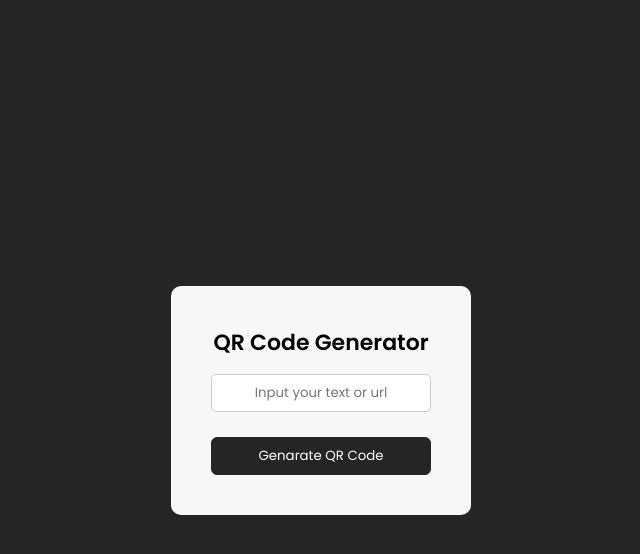
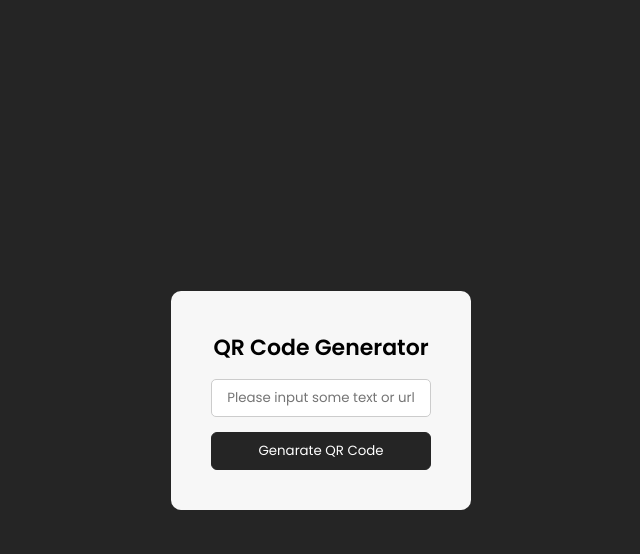
Before and after one commit to mSaroarDev/qrCodeGen, a plain HTML site: page index.html in a window 1280 px wide. Both pictures are taken after a click on the button "Genarate QR Code". Shown: the whole page, without its empty margins (319-959 px from the left). Drawn offline with Linux system fonts and the light colour scheme.

Commit message:
code updated

```diff
--- a/index.html
+++ b/index.html
@@ -10,18 +10,14 @@
   <body>
     <div class="box">
       <h1>QR Code Generator</h1>
-      <input
-        class="error"
-        type="text"
-        placeholder="Input your text or url"
-      /><br />
+      <input type="text" placeholder="Input your text or url" /><br />
       <div class="imgbox">
         <img src="" />
       </div>
+
       <h6></h6>
+
       <button onclick="genQr()">Genarate QR Code</button>
-
-      <!-- popup -->
     </div>
 
     <script src="script.js"></script>
--- a/script.js
+++ b/script.js
@@ -8,11 +8,15 @@ let h6 = document.querySelector('h6');
 
 function genQr(){
 
-    if(inputBox.value === ''){
-        alert('Please input text or url')
-    }else{
+    if(inputBox.value !== ''){
         qrImg.src = url + inputBox.value;
         imgbox.classList.add('showImg');
-        h6.innerText = inputBox.value;
+        inputBox.style.marginBottom = '0px';
+    }else{
+        inputBox.classList.add('error');
+        inputBox.placeholder = 'Please input some text or url';
+        setTimeout(()=>{
+            inputBox.classList.remove('error')
+        }, 1000);
     }
 }
--- a/style.css
+++ b/style.css
@@ -22,7 +22,6 @@ body {
   padding: 40px;
   width: 300px;
   border-radius: 10px;
-  gap: 10px;
 }
 
 .box h1 {
@@ -38,6 +37,7 @@ body {
   border: 1px solid #ccc;
   border-radius: 5px;
   text-align: center;
+  margin-bottom: 15px;
 }
 
 .box button {
@@ -74,12 +74,6 @@ img {
   outline: 1px solid #ccc;
 }
 
-h6 {
-  display: inline-block;
-  font-size: 15px;
-  padding-bottom: 15px;
-}
-
 .error {
   animation: inputShake 0.1s linear 10;
   border: 1px solid red;
@@ -95,7 +89,10 @@ h6 {
   50% {
     transform: translateX(0);
   }
-  100% {
+  75% {
     transform: translateX(2px);
   }
+  100% {
+    transform: translateX(0);
+  }
 }
```
